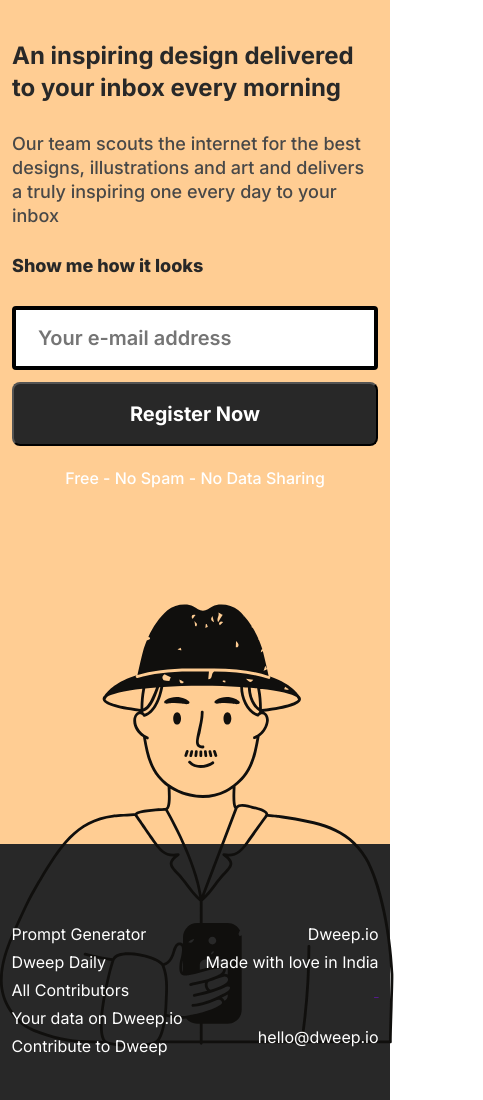
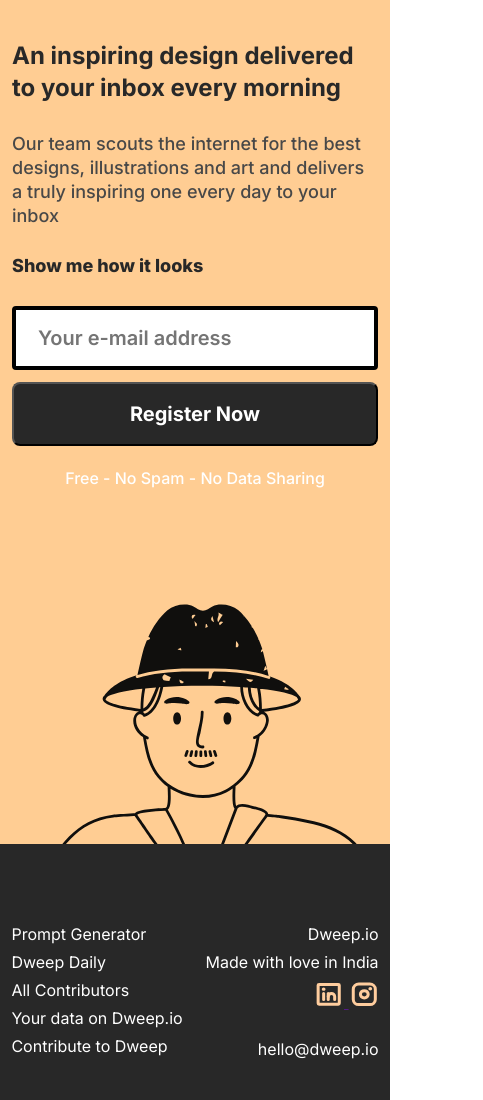
Before and after one commit to heyiamyaseen/micro-project-1, a plain HTML site: page index.html in a window 390 px wide. Shown: the top 1100 px of the page, 483 px wide, since content can reach past the window. Drawn offline with Linux system fonts and the light colour scheme; the site is published under a folder, as on GitHub Pages, so addresses that start at the root find nothing.

Commit message:
bug fixes
fixed icons not appearing in footer
fixed horizontal scroll in mobile view

```diff
--- a/index.html
+++ b/index.html
@@ -63,10 +63,10 @@
           <a class="">Made with love in India</a>
           <div class="social">
             <a href="">
-              <img src="/images/LinkedinLogo.svg" alt="" />
+              <img src="images/LinkedinLogo.svg" alt="" />
             </a>
             <a href="">
-              <img src="/images/InstagramLogo.svg" alt="" />
+              <img src="images/InstagramLogo.svg" alt="" />
             </a>
           </div>
           <a class="" style="margin-top: 1.2rem">hello@dweep.io</a>
--- a/style.css
+++ b/style.css
@@ -17,6 +17,7 @@
   margin-right: auto;
   margin-left: auto;
   background: var(--primary-color);
+overflow-x: hidden;
 }
 .row {
   display: flex;
```
